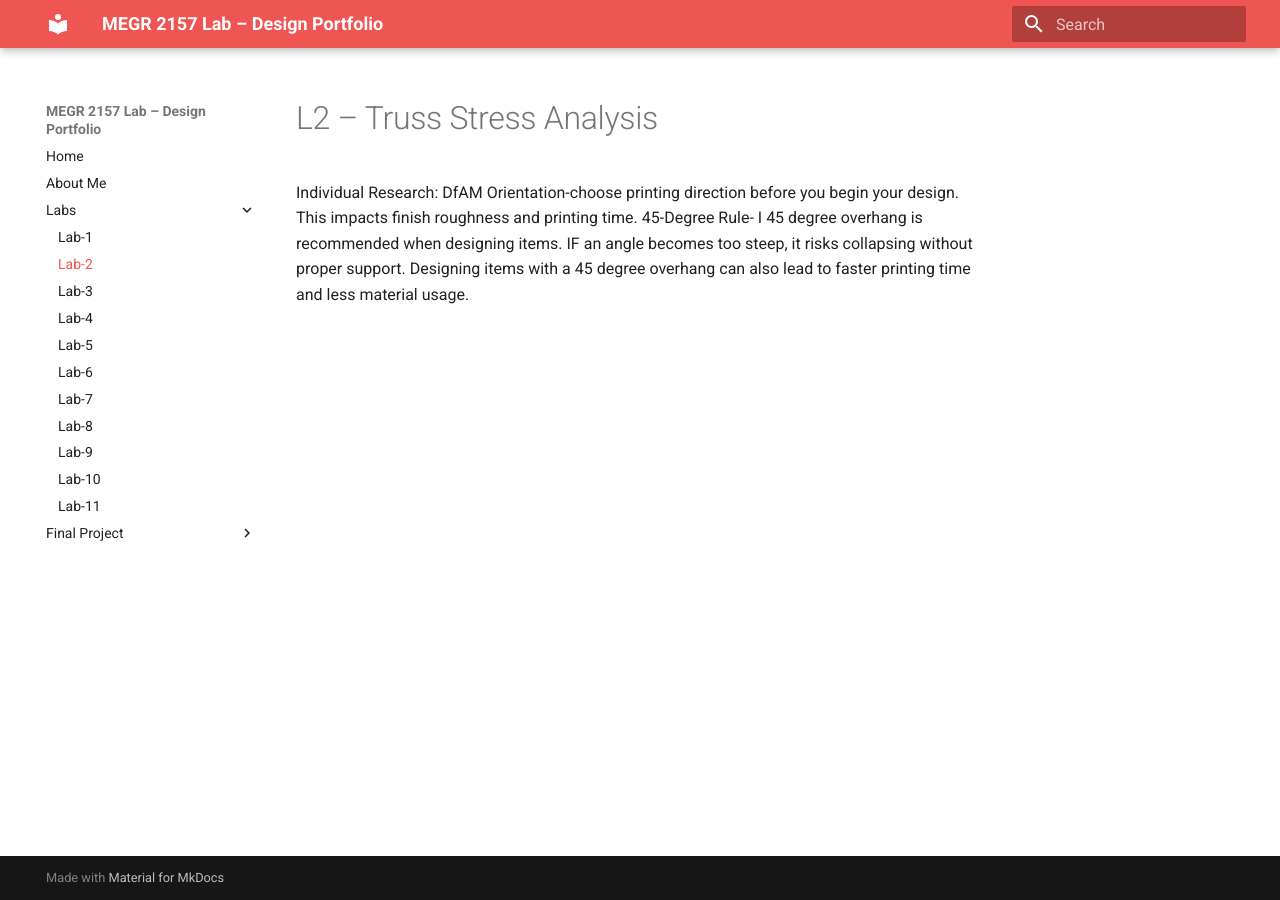
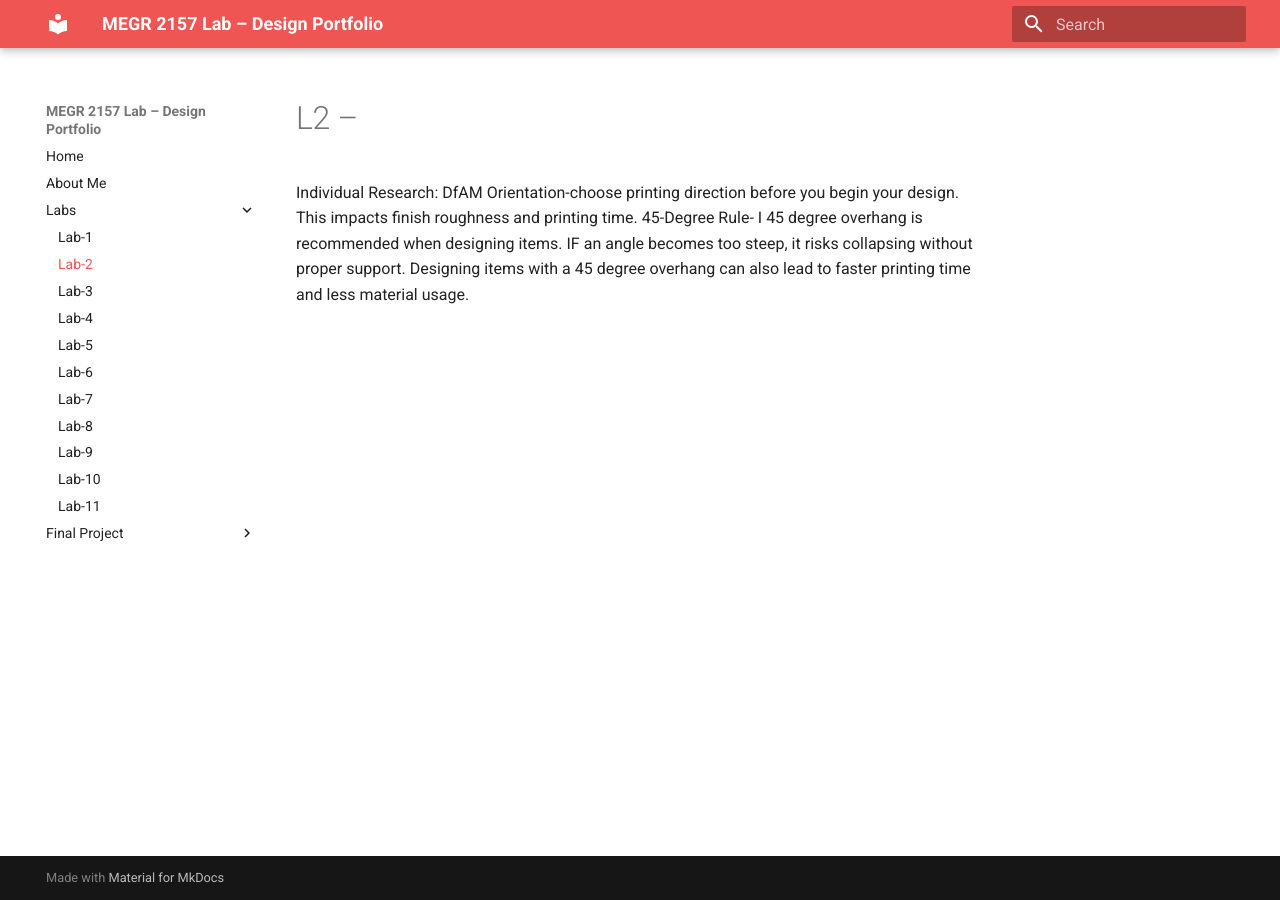
Before and after one commit to lramossa/Luz-Ramos-Saturnino-Portfolio, an MkDocs documentation site: the page built from docs/Labs/L02/index.md, in a window 1280 px wide. Built offline with MkDocs 1.6.1 and Material for MkDocs 9.7.7, drawn with Linux system fonts in a browser that asks for light colours.

```diff
--- a/docs/Labs/L02/index.md
+++ b/docs/Labs/L02/index.md
@@ -1,4 +1,4 @@
-# L2 – Truss Stress Analysis
+# L2 –
 Individual Research: DfAM
 Orientation-choose printing direction before you begin your design. This impacts finish roughness and printing time.
 45-Degree Rule- I 45 degree overhang is recommended when designing items. IF an angle becomes too steep, it risks collapsing without proper support. Designing items with a 45 degree overhang can also lead to faster printing time and less material usage.
```
